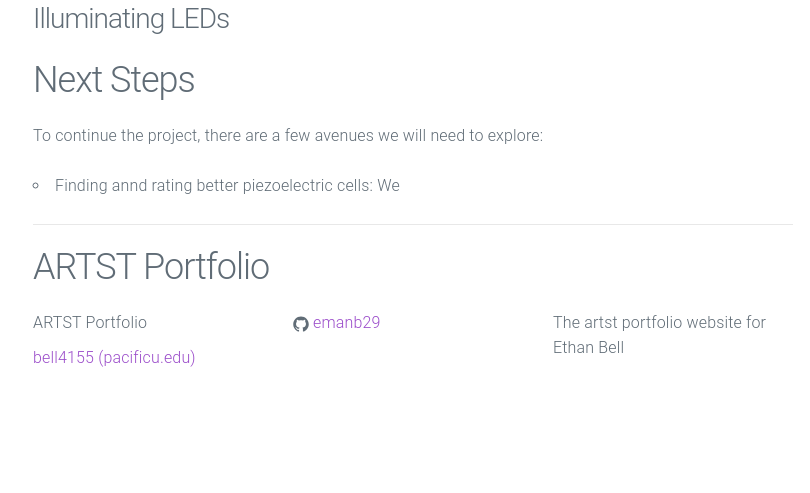
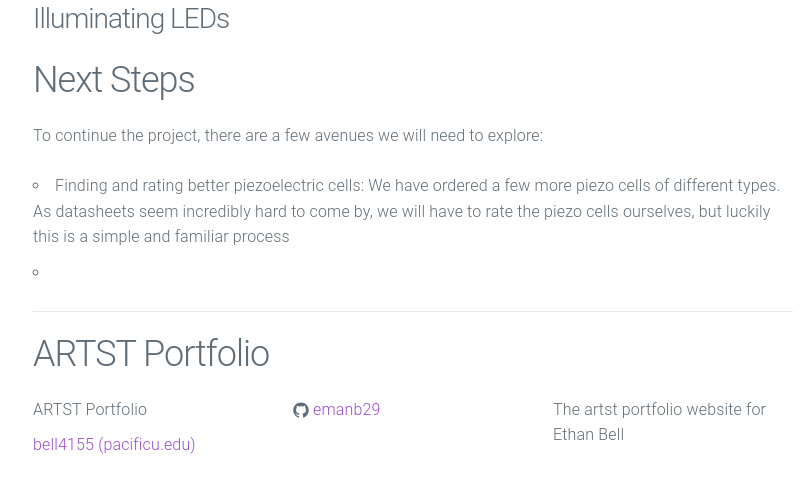
Before and after one commit to emanb29/artst-website, a Jekyll site: the page built from _posts/2015-10-07-welcome-to-jekyll.markdown, in a window 1280 px wide and 900 px high, scrolled down 2065 px, cut to the strip 377-870 px from the top of the window. Shown: the whole strip, without its empty margins (227-1037 px from the left). Built offline with Jekyll 4.4.1, drawn with Linux system fonts in a browser that asks for light colours; before the commit the page ends 2878 px from its top, so only the background shows below that.

Commit message:
Update 2015-10-07-welcome-to-jekyll.markdown

```diff
--- a/_posts/2015-10-07-welcome-to-jekyll.markdown
+++ b/_posts/2015-10-07-welcome-to-jekyll.markdown
@@ -31,4 +31,5 @@ Actually constructing these circuits proved to be a bit of an ordeal in itself,
 
 ## Next Steps
 To continue the project, there are a few avenues we will need to explore:
-- Finding annd rating better piezoelectric cells: We
+- Finding and rating better piezoelectric cells: We have ordered a few more piezo cells of different types. As datasheets seem incredibly hard to come by, we will have to rate the piezo cells ourselves, but luckily this is a simple and familiar process
+-
```
